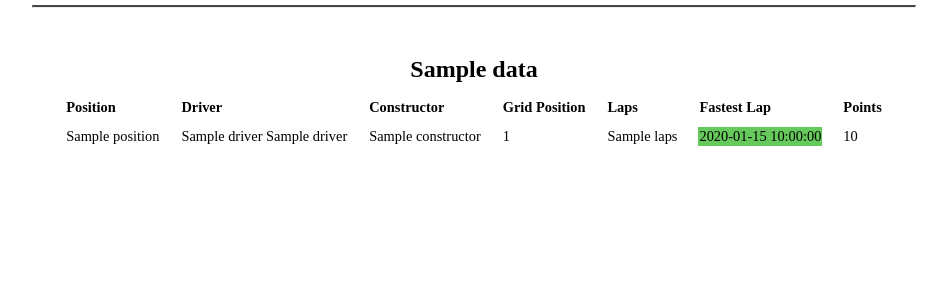
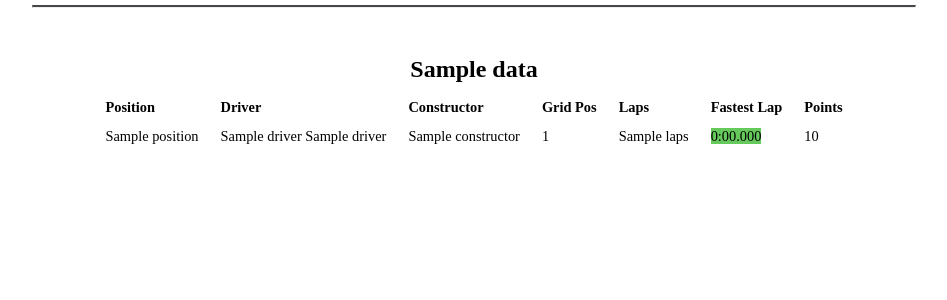
Before and after one commit to khushmeeet/f1-scoreboard, a FastAPI app: template templates/race_results.html in a window 1280 px wide. Shown: the part 26-326 px from the top of the page, without its empty margins (166-1113 px from the left). Run offline with FastAPI, Linux system fonts and the light colour scheme; the template is opened without the code that fills it: most values are stand-ins (such as "Sample title", 1, 10 or a date in 2020).

Commit message:
Added laptime_format filter + css formatting

```diff
--- a/filters.py
+++ b/filters.py
@@ -1,2 +1,5 @@
 def datetime_format(value, format="%d-%m-%y"):
     return value.strftime(format)
+
+def laptime_format(value, format="%M:%S.%f"):
+    return value.strftime(format)[1:-3]
--- a/main.py
+++ b/main.py
@@ -4,7 +4,7 @@ from fastapi import FastAPI, Request
 from fastapi.templating import Jinja2Templates
 from fastapi.staticfiles import StaticFiles
 from fastapi.responses import HTMLResponse
-from filters import datetime_format
+from filters import datetime_format, laptime_format
 
 
 app = FastAPI()
@@ -12,6 +12,7 @@ app.mount("/static", StaticFiles(directory="static"), name="static")
 templates = Jinja2Templates(directory="templates")
 templates.env.globals['now'] = datetime.now(timezone.utc).astimezone()
 templates.env.filters["datetime_format"] = datetime_format
+templates.env.filters["laptime_format"] = laptime_format
 e = ergast_py.Ergast()
 
 
--- a/static/style.css
+++ b/static/style.css
@@ -1,6 +1,8 @@
 /* base.html */
 body {
     font-family: "Berkeley Mono";
+    /* background-color: black;
+    color: white; */
 }
 
 #content {
@@ -61,13 +63,6 @@ tbody:before {
     display: block;
 }
 
-td,
-th {
-    /* margin: 3px 20px 3px 0px; */
-    border-collapse: separate;
-    border-spacing: 10px 10px;
-}
-
 .fastest-lap {
     background-color: #66C95B;
 }
--- a/templates/race_results.html
+++ b/templates/race_results.html
@@ -11,7 +11,7 @@
                 <th>Position</th>
                 <th>Driver</th>
                 <th>Constructor</th>
-                <th>Grid Position</th>
+                <th>Grid Pos</th>
                 <th>Laps</th>
                 <th>Fastest Lap</th>
                 <th>Points</th>
@@ -26,11 +26,13 @@
                 <td>{{d.grid}}</td>
                 <td>{{d.laps}}</td>
                 {% if d.fastest_lap.rank == 1 %}
-                <td class="fastest-lap">{{d.fastest_lap.time}}</td>
+                <td>
+                    <span class="fastest-lap">{{d.fastest_lap.time|laptime_format}}</span>
+                </td>
                 {% else %}
-                <td>{{d.fastest_lap.time}}</td>
+                <td>{{d.fastest_lap.time|laptime_format}}</td>
                 {% endif %}
-                <td>{{d.points}}</td>
+                <td>{{d.points|int}}</td>
             </tr>
             {% endfor %}
         </tbody>
```
